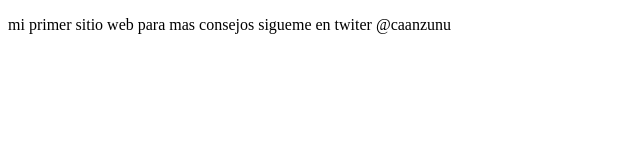
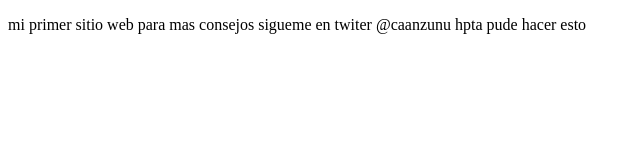
Before and after one commit to caanzu/proyectodemocurso, a plain HTML site: page index.html in a window 1280 px wide. Shown: the whole page, without its empty margins (0-640 px from the left). Drawn offline with Linux system fonts and the light colour scheme.

Commit message:
cambios agregue mensaje

```diff
--- a/index.html
+++ b/index.html
@@ -7,5 +7,5 @@
     <title>hola mundo</title>
 </head>
 <body>
-  <p>mi primer sitio web para mas consejos sigueme en twiter @caanzunu </p>
+  <p>mi primer sitio web para mas consejos sigueme en twiter @caanzunu hpta pude hacer esto </p>
 </body>
```
